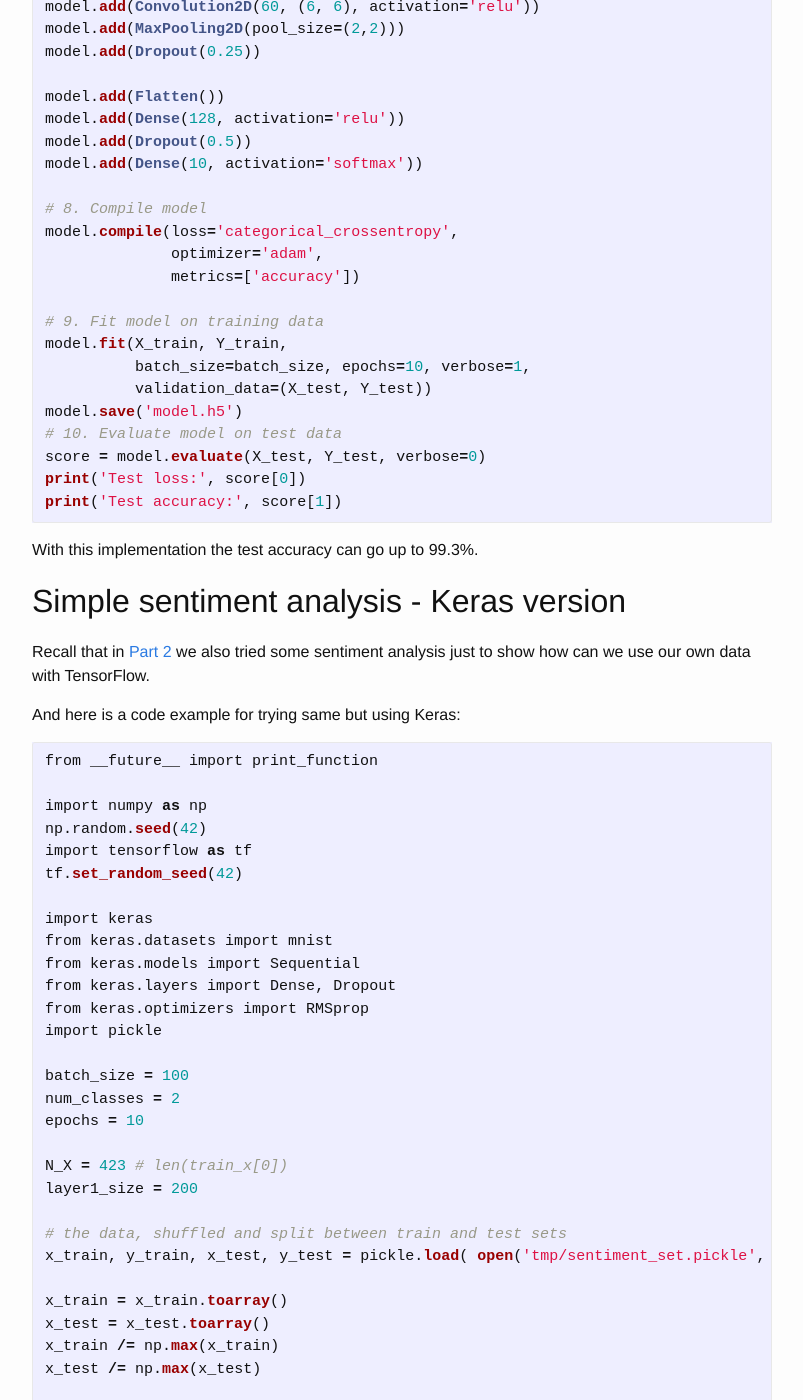
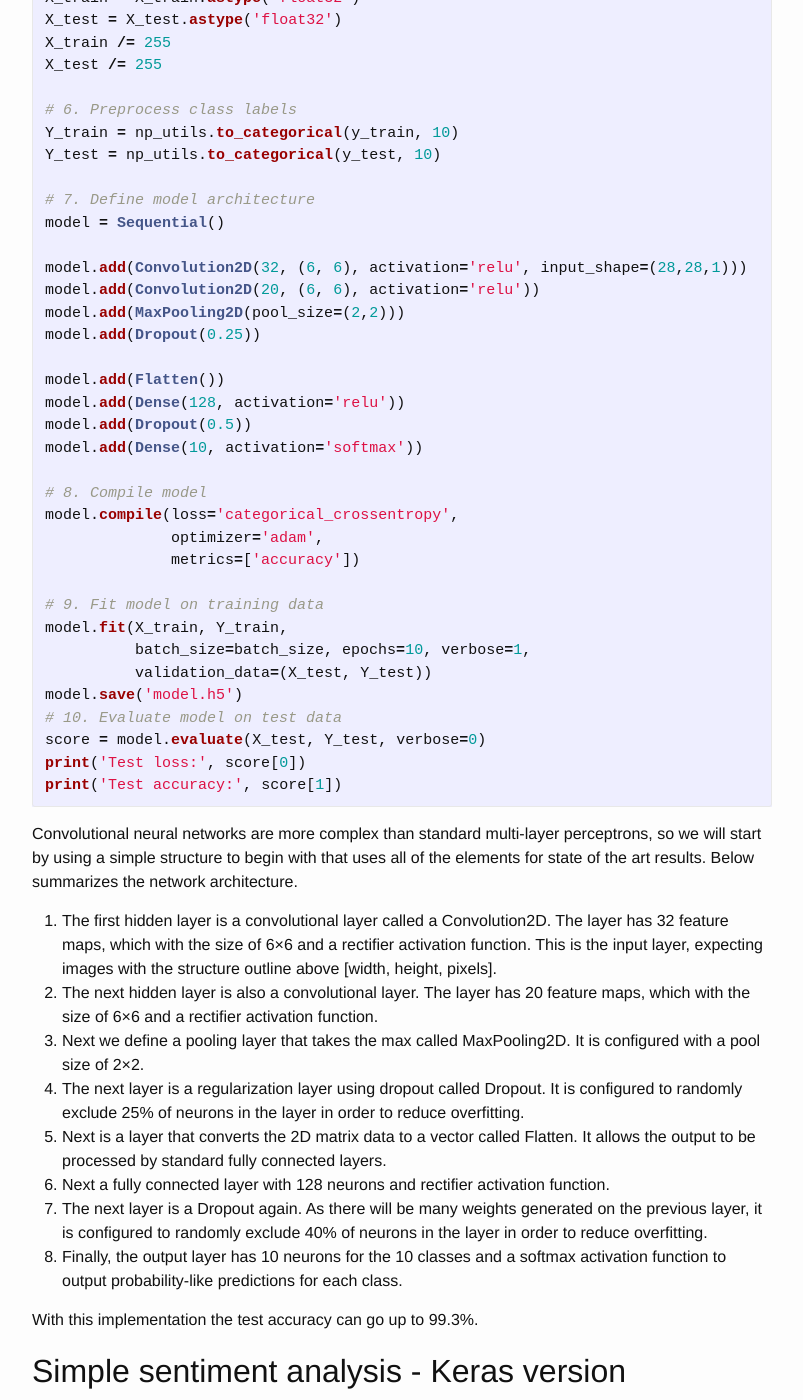
Before and after one commit to liufuyang/liufuyang.github.io, a Jekyll site: the page built from _posts/tensorflow/2017-04-01-just-another-tensorflow-beginner-guide-3.markdown, in a window 1280 px wide and 1400 px high, scrolled down 2410 px. Shown: the whole window, without its empty margins (238-1041 px from the left). Built offline with Jekyll 4.4.1, drawn with Linux system fonts in a browser that asks for light colours; comment, search, counter and statistics services are not loaded; some of the changed text lies outside the part shown.

Commit message:
Update post

````diff
--- a/_posts/tensorflow/2017-03-17-just-another-tensorflow-beginner-guide-2.markdown
+++ b/_posts/tensorflow/2017-03-17-just-another-tensorflow-beginner-guide-2.markdown
@@ -239,6 +239,8 @@ Such as the data loading part is replaces as:
 # example-3.py
 ...
 train_x, train_y, test_x, test_y = pickle.load( open('tmp/sentiment_set.pickle', 'rb' ) )
+train_x = train_x.toarray() # as we stored the data as sparse matrix, restore them back to numpy array
+test_x = test_x.toarray()
 ...
 ```
 
--- a/_posts/tensorflow/2017-04-01-just-another-tensorflow-beginner-guide-3.markdown
+++ b/_posts/tensorflow/2017-04-01-just-another-tensorflow-beginner-guide-3.markdown
@@ -11,6 +11,8 @@ You probably have already head about [Keras](https://keras.io/) - a high-level n
 
 If you compare a Keras version of a simple one-layer implementation on the MNIST data, you could feel it's much easier
 than the code we shown in [Part 2]({{ site.baseurl }}{% post_url tensorflow/2017-03-17-just-another-tensorflow-beginner-guide-2 %})
+
+### Simple Feed-Forward Network for MNIST
 
 ```python
 from __future__ import print_function
@@ -64,7 +66,13 @@ print('Test loss:', score[0])
 print('Test accuracy:', score[1])
 ```
 
-A more complicated version of a convelutional neural network looks like this:
+Note that the training dataset is structured as a 3-dimensional array of instance, image width and image height. For a multi-layer perceptron model we must reduce the images down into a vector of pixels. In this case the 28×28 sized images will be 784 pixel input values.
+
+We can do this transform easily using the `reshape()` function on the NumPy array. We can also reduce our memory requirements by forcing the precision of the pixel values to be 32 bit, the default precision used by Keras anyway.
+
+### Convolutional Neural Network for MNIST
+
+A more complicated version of the previous feed-forward model could be a convelutional neural network looks like this:
 (or you may want to checkout post [here](https://elitedatascience.com/keras-tutorial-deep-learning-in-python) and [here](http://machinelearningmastery.com/handwritten-digit-recognition-using-convolutional-neural-networks-python-keras/))
 ```python
 import numpy as np
@@ -98,8 +106,8 @@ Y_test = np_utils.to_categorical(y_test, 10)
 # 7. Define model architecture
 model = Sequential()
 
-model.add(Convolution2D(80, (6, 6), activation='relu', input_shape=(28,28,1)))
-model.add(Convolution2D(60, (6, 6), activation='relu'))
+model.add(Convolution2D(32, (6, 6), activation='relu', input_shape=(28,28,1)))
+model.add(Convolution2D(20, (6, 6), activation='relu'))
 model.add(MaxPooling2D(pool_size=(2,2)))
 model.add(Dropout(0.25))
 
@@ -123,6 +131,17 @@ score = model.evaluate(X_test, Y_test, verbose=0)
 print('Test loss:', score[0])
 print('Test accuracy:', score[1])
 ```
+
+Convolutional neural networks are more complex than standard multi-layer perceptrons, so we will start by using a simple structure to begin with that uses all of the elements for state of the art results. Below summarizes the network architecture.
+
+1. The first hidden layer is a convolutional layer called a Convolution2D. The layer has 32 feature maps, which with the size of 6×6 and a rectifier activation function. This is the input layer, expecting images with the structure outline above [width, height, pixels].
+2. The next hidden layer is also a convolutional layer. The layer has 20 feature maps, which with the size of 6×6 and a rectifier activation function.
+3. Next we define a pooling layer that takes the max called MaxPooling2D. It is configured with a pool size of 2×2.
+4. The next layer is a regularization layer using dropout called Dropout. It is configured to randomly exclude 25% of neurons in the layer in order to reduce overfitting.
+5. Next is a layer that converts the 2D matrix data to a vector called Flatten. It allows the output to be processed by standard fully connected layers.
+6. Next a fully connected layer with 128 neurons and rectifier activation function.
+7. The next layer is a Dropout again. As there will be many weights generated on the previous layer, it is configured to randomly exclude 40% of neurons in the layer in order to reduce overfitting.
+8. Finally, the output layer has 10 neurons for the 10 classes and a softmax activation function to output probability-like predictions for each class.
 
 With this implementation the test accuracy can go up to 99.3%.
 
````
